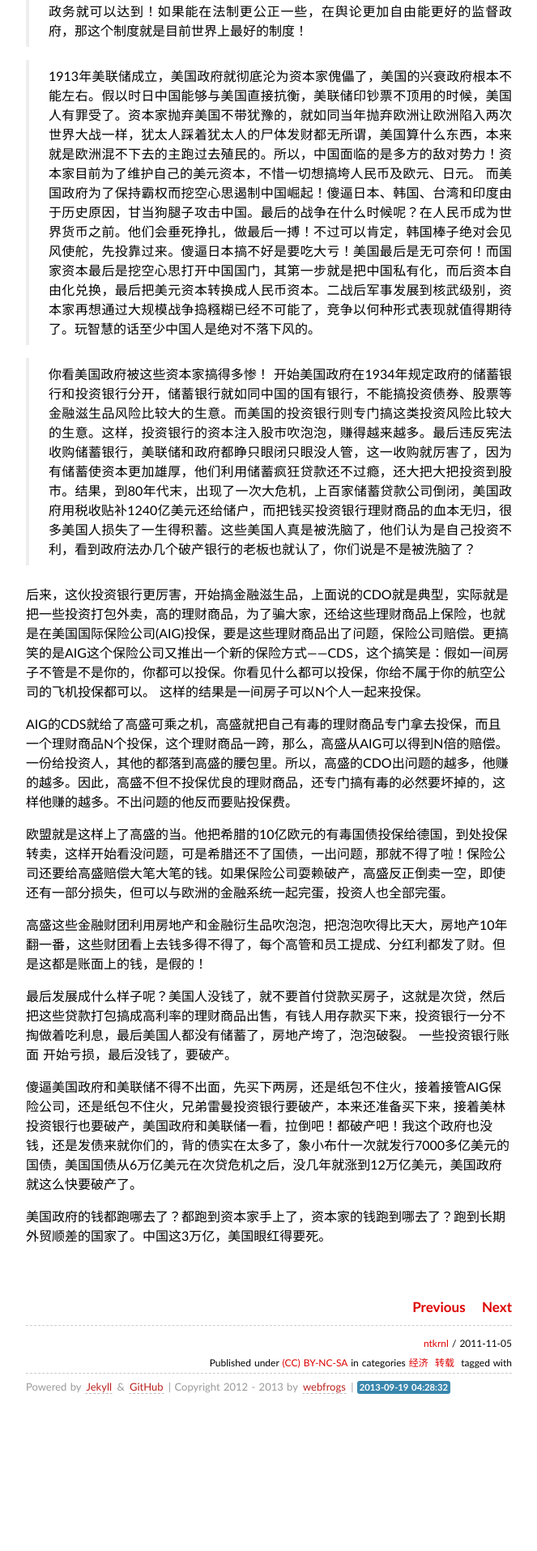
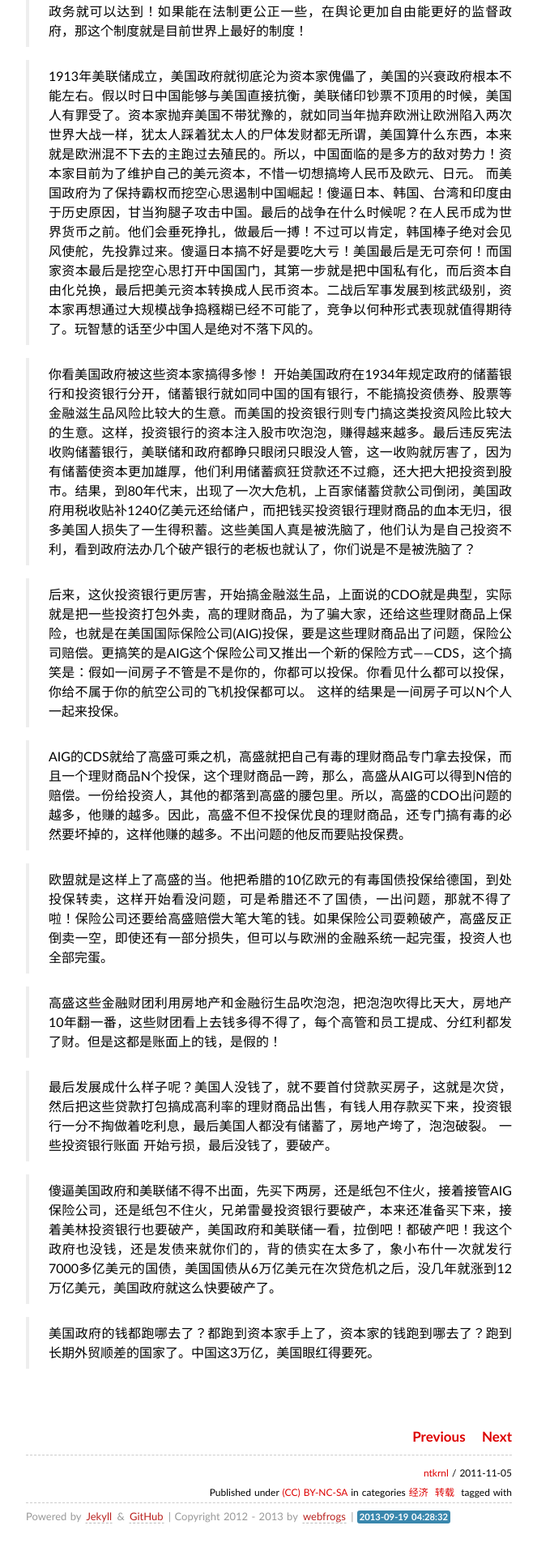
Before and after one commit to ntkrnl/ntkrnl.github.io, a Jekyll site: the page built from _posts/2011-11-05-goldman-sachs-euro.markdown, in a window 1280 px wide. Shown: the part 1609-3524 px from the top of the page at 81% size, without its empty margins (308-971 px from the left). Built offline with Jekyll 4.4.1, drawn with Linux system fonts in a browser that asks for light colours; some web fonts are replaced; Markdown is read by kramdown in place of the engine named in the settings; comment, search, counter and statistics services are not loaded; before the commit the page ends 3364 px from its top, so only the background shows below that.

```diff
--- a/_posts/2011-11-05-goldman-sachs-euro.markdown
+++ b/_posts/2011-11-05-goldman-sachs-euro.markdown
@@ -46,18 +46,18 @@ categories:
 > 你看美国政府被这些资本家搞得多惨！
 开始美国政府在1934年规定政府的储蓄银行和投资银行分开，储蓄银行就如同中国的国有银行，不能搞投资债券、股票等金融滋生品风险比较大的生意。而美国的投资银行则专门搞这类投资风险比较大的生意。这样，投资银行的资本注入股市吹泡泡，赚得越来越多。最后违反宪法收购储蓄银行，美联储和政府都睁只眼闭只眼没人管，这一收购就厉害了，因为有储蓄使资本更加雄厚，他们利用储蓄疯狂贷款还不过瘾，还大把大把投资到股市。结果，到80年代末，出现了一次大危机，上百家储蓄贷款公司倒闭，美国政府用税收贴补1240亿美元还给储户，而把钱买投资银行理财商品的血本无归，很多美国人损失了一生得积蓄。这些美国人真是被洗脑了，他们认为是自己投资不利，看到政府法办几个破产银行的老板也就认了，你们说是不是被洗脑了？
 
-后来，这伙投资银行更厉害，开始搞金融滋生品，上面说的CDO就是典型，实际就是把一些投资打包外卖，高的理财商品，为了骗大家，还给这些理财商品上保险，也就是在美国国际保险公司(AIG)投保，要是这些理财商品出了问题，保险公司赔偿。更搞笑的是AIG这个保险公司又推出一个新的保险方式——CDS，这个搞笑是：假如一间房子不管是不是你的，你都可以投保。你看见什么都可以投保，你给不属于你的航空公司的飞机投保都可以。
+> 后来，这伙投资银行更厉害，开始搞金融滋生品，上面说的CDO就是典型，实际就是把一些投资打包外卖，高的理财商品，为了骗大家，还给这些理财商品上保险，也就是在美国国际保险公司(AIG)投保，要是这些理财商品出了问题，保险公司赔偿。更搞笑的是AIG这个保险公司又推出一个新的保险方式——CDS，这个搞笑是：假如一间房子不管是不是你的，你都可以投保。你看见什么都可以投保，你给不属于你的航空公司的飞机投保都可以。
 这样的结果是一间房子可以N个人一起来投保。
 
-AIG的CDS就给了高盛可乘之机，高盛就把自己有毒的理财商品专门拿去投保，而且一个理财商品N个投保，这个理财商品一跨，那么，高盛从AIG可以得到N倍的赔偿。一份给投资人，其他的都落到高盛的腰包里。所以，高盛的CDO出问题的越多，他赚的越多。因此，高盛不但不投保优良的理财商品，还专门搞有毒的必然要坏掉的，这样他赚的越多。不出问题的他反而要贴投保费。
+> AIG的CDS就给了高盛可乘之机，高盛就把自己有毒的理财商品专门拿去投保，而且一个理财商品N个投保，这个理财商品一跨，那么，高盛从AIG可以得到N倍的赔偿。一份给投资人，其他的都落到高盛的腰包里。所以，高盛的CDO出问题的越多，他赚的越多。因此，高盛不但不投保优良的理财商品，还专门搞有毒的必然要坏掉的，这样他赚的越多。不出问题的他反而要贴投保费。
 
-欧盟就是这样上了高盛的当。他把希腊的10亿欧元的有毒国债投保给德国，到处投保转卖，这样开始看没问题，可是希腊还不了国债，一出问题，那就不得了啦！保险公司还要给高盛赔偿大笔大笔的钱。如果保险公司耍赖破产，高盛反正倒卖一空，即使还有一部分损失，但可以与欧洲的金融系统一起完蛋，投资人也全部完蛋。
+> 欧盟就是这样上了高盛的当。他把希腊的10亿欧元的有毒国债投保给德国，到处投保转卖，这样开始看没问题，可是希腊还不了国债，一出问题，那就不得了啦！保险公司还要给高盛赔偿大笔大笔的钱。如果保险公司耍赖破产，高盛反正倒卖一空，即使还有一部分损失，但可以与欧洲的金融系统一起完蛋，投资人也全部完蛋。
 
-高盛这些金融财团利用房地产和金融衍生品吹泡泡，把泡泡吹得比天大，房地产10年翻一番，这些财团看上去钱多得不得了，每个高管和员工提成、分红利都发了财。但是这都是账面上的钱，是假的！
+> 高盛这些金融财团利用房地产和金融衍生品吹泡泡，把泡泡吹得比天大，房地产10年翻一番，这些财团看上去钱多得不得了，每个高管和员工提成、分红利都发了财。但是这都是账面上的钱，是假的！
 
-最后发展成什么样子呢？美国人没钱了，就不要首付贷款买房子，这就是次贷，然后把这些贷款打包搞成高利率的理财商品出售，有钱人用存款买下来，投资银行一分不掏做着吃利息，最后美国人都没有储蓄了，房地产垮了，泡泡破裂。
+> 最后发展成什么样子呢？美国人没钱了，就不要首付贷款买房子，这就是次贷，然后把这些贷款打包搞成高利率的理财商品出售，有钱人用存款买下来，投资银行一分不掏做着吃利息，最后美国人都没有储蓄了，房地产垮了，泡泡破裂。
 一些投资银行账面 开始亏损，最后没钱了，要破产。
 
-傻逼美国政府和美联储不得不出面，先买下两房，还是纸包不住火，接着接管AIG保险公司，还是纸包不住火，兄弟雷曼投资银行要破产，本来还准备买下来，接着美林投资银行也要破产，美国政府和美联储一看，拉倒吧！都破产吧！我这个政府也没钱，还是发债来就你们的，背的债实在太多了，象小布什一次就发行7000多亿美元的国债，美国国债从6万亿美元在次贷危机之后，没几年就涨到12万亿美元，美国政府就这么快要破产了。
+> 傻逼美国政府和美联储不得不出面，先买下两房，还是纸包不住火，接着接管AIG保险公司，还是纸包不住火，兄弟雷曼投资银行要破产，本来还准备买下来，接着美林投资银行也要破产，美国政府和美联储一看，拉倒吧！都破产吧！我这个政府也没钱，还是发债来就你们的，背的债实在太多了，象小布什一次就发行7000多亿美元的国债，美国国债从6万亿美元在次贷危机之后，没几年就涨到12万亿美元，美国政府就这么快要破产了。
 
-美国政府的钱都跑哪去了？都跑到资本家手上了，资本家的钱跑到哪去了？跑到长期外贸顺差的国家了。中国这3万亿，美国眼红得要死。
+> 美国政府的钱都跑哪去了？都跑到资本家手上了，资本家的钱跑到哪去了？跑到长期外贸顺差的国家了。中国这3万亿，美国眼红得要死。
```
